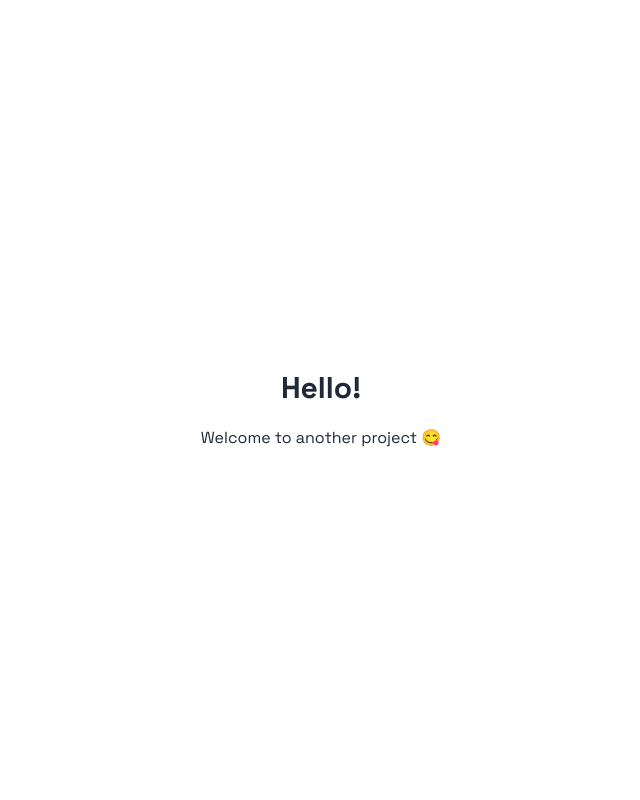
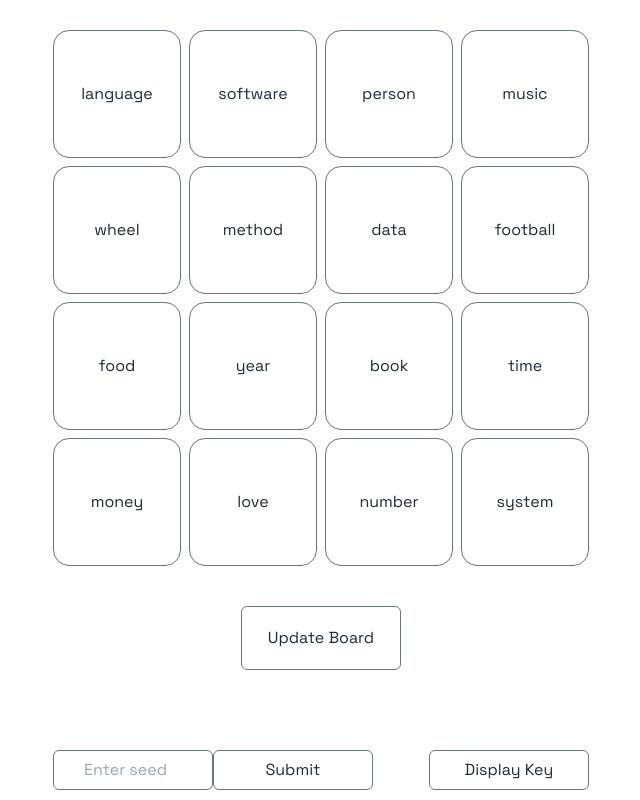
Before and after one commit to wparke4/game-prototypes, a Nuxt app: page / in a window 1280 px wide. Shown: the whole page, without its empty margins (319-959 px from the left). Built offline with nearby package versions, Linux system fonts and the light colour scheme.

Commit message:
Seed Input & Display Key Toggling

```diff
--- /dev/null
+++ b/components/Codenames.vue
@@ -0,0 +1,203 @@
+<template>
+  <div
+    class="flex flex-col w-full justify-center items-center pt-5 space-y-10 h-screen"
+  >
+    <div class="words grid grid-cols-4 gap-2">
+      <div
+        v-for="displayedWord in displayedWords"
+        class="border border-gray-500 rounded-xl h-32 w-32 flex items-center justify-center hover:bg-indigo-200 cursor-pointer"
+        :class="[getWordClass(displayedWord)]"
+        @click="handleClick(displayedWord)"
+      >
+        {{ displayedWord.word }}
+      </div>
+    </div>
+    <button
+        @click="updateBoard"
+        class="border border-gray-500 rounded-md h-16 w-40"
+    >
+        Update Board
+    </button>
+    <pre>{{ selectedWords }}</pre>
+    <div
+        class="flex flex-row justify-between w-full space-x-10"
+    >
+        <IntegerInput @submit="updateSeed" />
+        <button
+            class="border border-gray-500 rounded-md h-10 w-40"
+            @click="displayKey"
+        >
+            {{ displayButtonText }}
+        </button>
+    </div>
+  </div>
+</template>
+
+<script setup>
+import IntegerInput from "@/components/IntegerInput.vue";
+import seedrandom from "seedrandom";
+import { ref } from 'vue';
+
+const displayedWords = ref([]);
+let shuffledNouns = [];
+const selectedWords = useState("selectedWords");
+// Create an array of 100 single word nouns
+
+const nouns = [
+  "time",
+  "year",
+  "wheel",
+  "football",
+  "map",
+  "music",
+  "money",
+  "method",
+  "data",
+  "food",
+  "love",
+  "person",
+  "book",
+  "language",
+  "software",
+  "problem",
+  "system",
+  "number",
+  "business",
+  "issue",
+  "side",
+  "kind",
+];
+const shuffleNouns = () => {
+  shuffledNouns = [...nouns]; // Create a shallow copy to avoid modifying the original array
+  for (let i = shuffledNouns.length - 1; i > 0; i--) {
+    const randomIndex = Math.floor(Math.random() * (i + 1));
+    [shuffledNouns[i], shuffledNouns[randomIndex]] = [shuffledNouns[randomIndex], shuffledNouns[i]];
+  }
+  return shuffledNouns;
+};
+
+for (let i = 0; i < 16; i++) {
+  displayedWords.value.push({ word: '', attribute: '', toggled: false, index: ''}); // Push an object with empty properties
+}
+
+
+//select first 16 words from nouns array and assign to words
+const chooseWords = () => {
+  for (let i = 0; i < 16; i++) {
+    displayedWords.value[i].word = shuffledNouns[0];
+    displayedWords.value[i].index = i;
+    shuffledNouns.shift();
+  }
+};
+
+let seed = 2;
+
+
+const generateKeys = () => {
+    // Create a seeded random number generator
+  const rng = seedrandom(seed);
+
+  let goodCount = 0;
+  let badCount = 0;
+
+  // Assign designations randomly but consistently based on the seed
+  for (let i = 0; i < displayedWords.value.length; i++) {
+    const randomNumber = rng();
+    const word = displayedWords.value[i];
+
+    // Check if there are already 8 "good" or 8 "bad" designations
+    if (goodCount === 8) {
+      word.attribute = "bad";
+      badCount++;
+    } else if (badCount === 8) {
+      word.attribute = 'good';
+      goodCount++;
+    } else {
+      // Assign as "good" if randomNumber is less than 0.5, otherwise "bad"
+      if (randomNumber < 0.5) {
+        word.attribute = 'good';
+        goodCount++;
+      } else {
+        word.attribute = 'bad';
+        badCount++;
+      }
+    }
+  }
+};
+
+// Function to toggle the color based on the attribute
+const toggleColor = (word) => {
+  word.toggled = !word.toggled;
+};
+
+// Function to get the class based on displayedWord
+const getWordClass = (displayedWord) => {
+  if (displayedWord.attribute === 'good') {
+    return displayedWord.toggled ? 'bg-green-500' : 'bg-white';
+  } else if (displayedWord.attribute === 'bad') {
+    return displayedWord.toggled ? 'bg-red-500' : 'bg-white';
+  }
+};
+
+const handleClick = (displayedWord) => {
+  toggleColor(displayedWord);
+  //selectedWords.value.push(displayedWord.word);
+};
+
+//for each word in displayedWords, if toggled is true, replace the word property with the next word in shuffledNouns
+const updateBoard = () => {
+  for (let i = 0; i < displayedWords.value.length; i++) {
+    if (displayedWords.value[i].toggled === true) {
+      displayedWords.value[i].word = shuffledNouns[0];
+      displayedWords.value[i].toggled = false;
+      shuffledNouns.shift();
+    }
+  }
+};
+
+let wordsDisplayed = false;
+let displayButtonText = "Display Key";
+
+const displayKey = () => {
+  //for each function that sets toggled attribute of all displayed words to true
+  if (!wordsDisplayed) {
+    displayedWords.value.forEach((word) => {
+      word.toggled = true;
+    });
+    wordsDisplayed = true;
+    displayButtonText = "Hide Key";
+  } else {
+    displayedWords.value.forEach((word) => {
+      word.toggled = false;
+    });
+    wordsDisplayed = false;
+    displayButtonText = "Display Key";
+  }
+}
+
+const updateSeed = (integer) => {
+  seed = integer;
+  generateKeys();
+};
+
+
+onMounted(() => {
+  shuffleNouns();
+  chooseWords();
+  generateKeys();
+
+  // Force a reactivity trigger
+  displayedWords.value = [...displayedWords.value];
+});
+
+</script>
+<style lang="postcss" scoped>
+.bg-green-500 {
+  background-color: rgb(115, 250, 115);
+}
+
+.bg-red-500 {
+  background-color: rgb(250, 115, 115);
+}
+
+</style>
--- /dev/null
+++ b/components/IntegerInput.vue
@@ -0,0 +1,42 @@
+// IntegerInput.vue
+<template>
+  <div>
+    <input
+        class="border border-gray-500 rounded-md h-10 w-40 text-center"
+        type="number"
+        v-model="inputValue"
+        min="1"
+        max="100"
+        placeholder="Enter seed"
+    />
+    <button
+        @click="submit"
+        class="border border-gray-500 rounded-md h-10 w-40"
+    >
+        Submit
+    </button>
+  </div>
+</template>
+
+<script>
+export default {
+  data() {
+    return {
+      inputValue: null,
+    };
+  },
+  methods: {
+    submit() {
+      // Check if inputValue is a valid integer within the range
+      const integer = parseInt(this.inputValue, 10);
+      if (!isNaN(integer) && integer >= 1 && integer <= 100) {
+        // Emit an event to notify the parent component of the submitted integer
+        this.$emit("submit", integer);
+      } else {
+        // Display an error or feedback message to the user
+        // For example, set an error message in data and display it in the template
+      }
+    },
+  },
+};
+</script>
--- a/pages/index.vue
+++ b/pages/index.vue
@@ -1,12 +1,23 @@
 <template>
-  <div class="flex-1 flex flex-col items-center justify-center w-full pt-5">
-    <h1 class="text-3xl font-bold mb-5">Hello!</h1>
-    <p>Welcome to another project 😋</p>
+  <div>
+    <Codenames />
   </div>
 </template>
 
 <script setup>
+
+import { ref } from 'vue';
+import Codenames from "@/components/Codenames.vue";
+
 const loading = ref(false);
 </script>
 
 <style lang="postcss" scoped></style>
+
+<script>
+export default {
+  components: {
+    Codenames,
+  },
+};
+</script>
```
